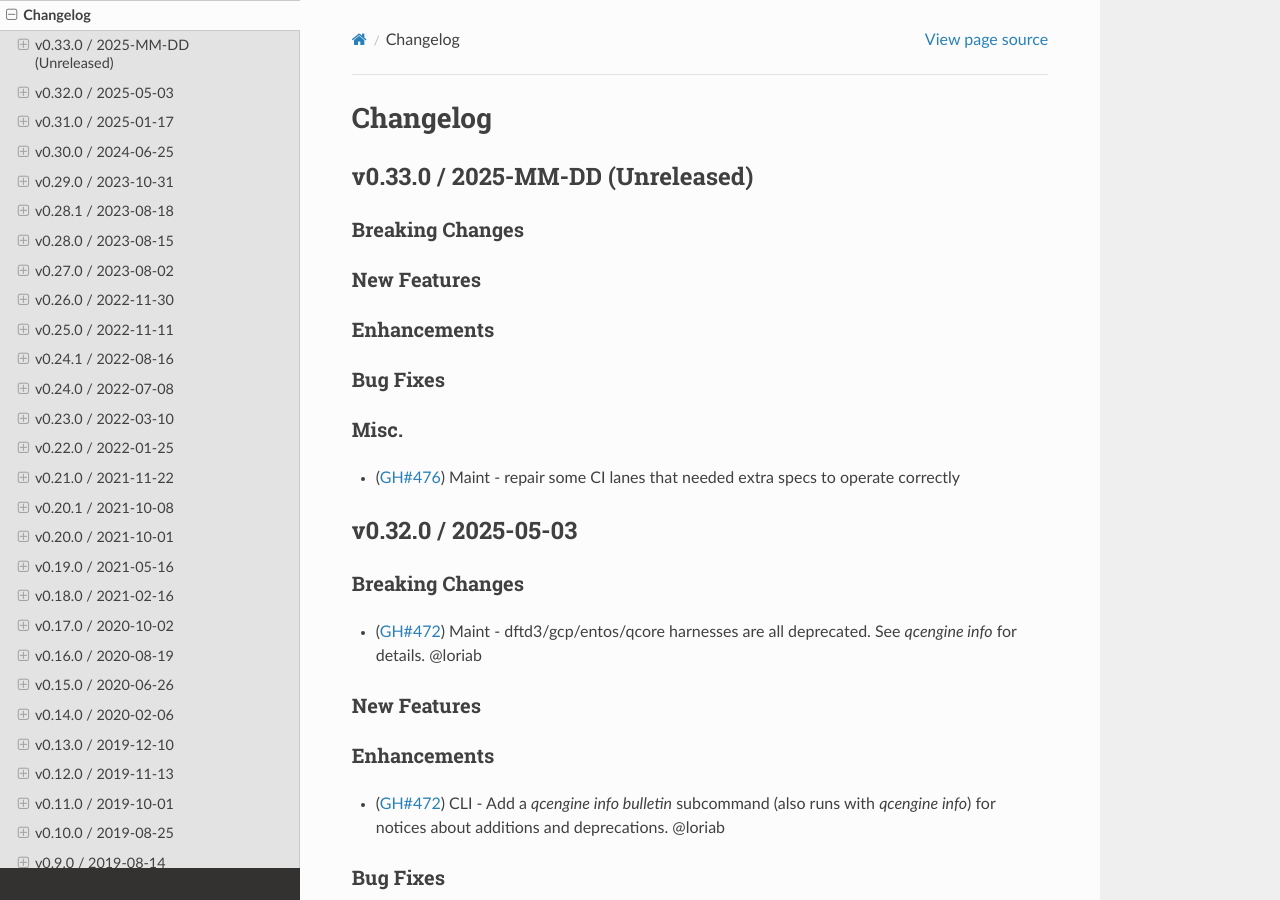
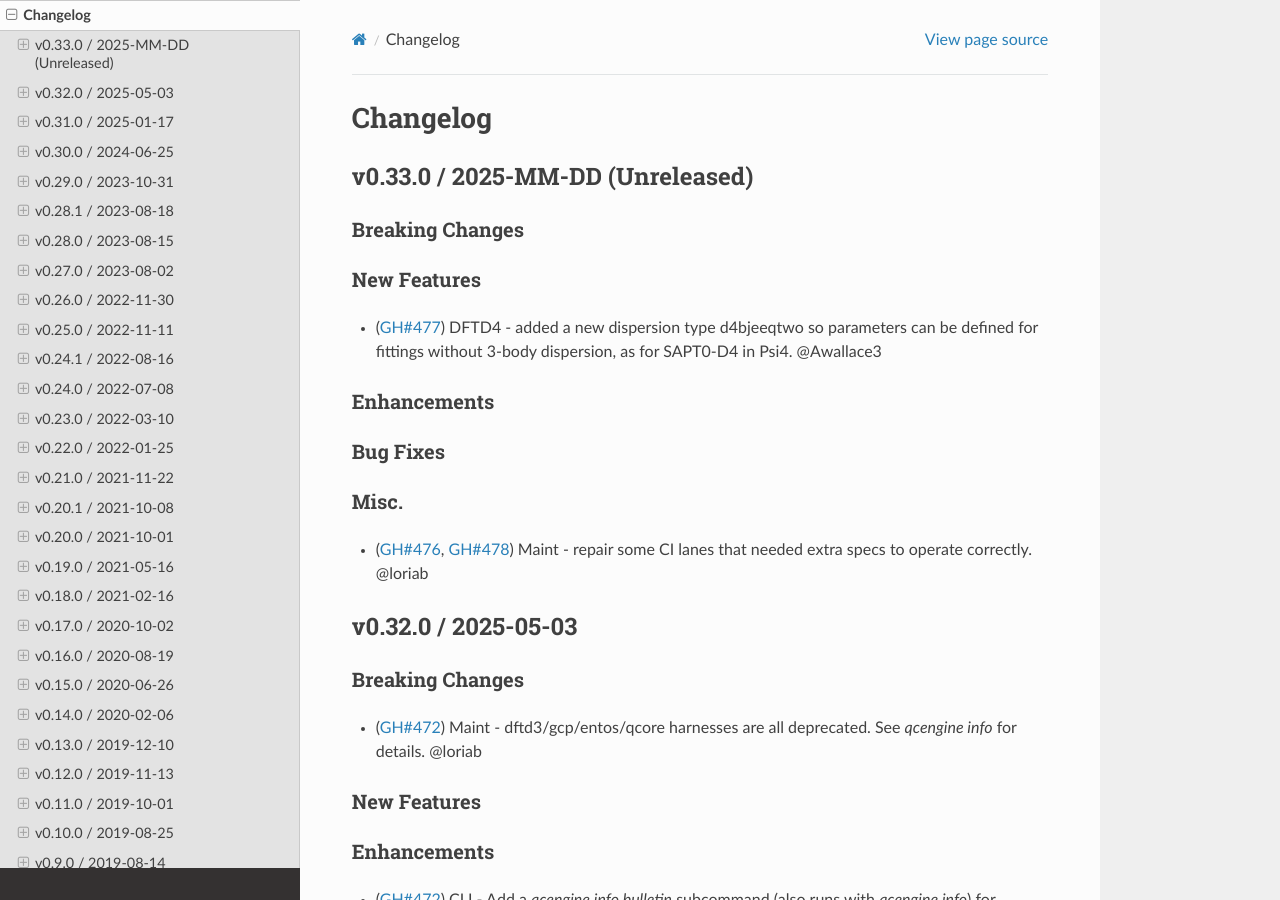
Before and after one commit to MolSSI/QCEngine, a Sphinx documentation site: the page built from docs/source/changelog.rst, in a window 1280 px wide and 900 px high. Built offline with Sphinx 7.4.7 and the Read the Docs theme 3.1.0, drawn with Linux system fonts in a browser that asks for light colours; the version number could not be read and is left out.

Commit message:
Fix psi4 + rdkit on Windows (#478)
* Update changelog.rst

* Update opt-disp-cf.yaml

* Update opt-disp-cf.yaml

* Update CI.yml

* Update opt-disp-cf.yaml

* Update opt-disp-cf.yaml

* Update opt-disp-cf.yaml

* Update opt-disp-cf.yaml

* Loriab patch 3 (#479)

* Update opt-disp-cf.yaml

* Update changelog.rst

* Update opt-disp-cf.yaml

* Update CI.yml

* Update opt-disp-cf.yaml

```diff
--- a/docs/source/changelog.rst
+++ b/docs/source/changelog.rst
@@ -36,6 +36,8 @@ Breaking Changes
 
 New Features
 ++++++++++++
+- (:pr:`477`) DFTD4 - added a new dispersion type d4bjeeqtwo so parameters can be defined
+  for fittings without 3-body dispersion, as for SAPT0-D4 in Psi4. @Awallace3
 
 Enhancements
 ++++++++++++
@@ -45,7 +47,7 @@ Bug Fixes
 
 Misc.
 +++++
-- (:pr:`476`) Maint - repair some CI lanes that needed extra specs to operate correctly
+- (:pr:`476`, :pr:`478`) Maint - repair some CI lanes that needed extra specs to operate correctly. @loriab
 
 
 v0.32.0 / 2025-05-03
```
Also changed, not shown: 1 other file.
